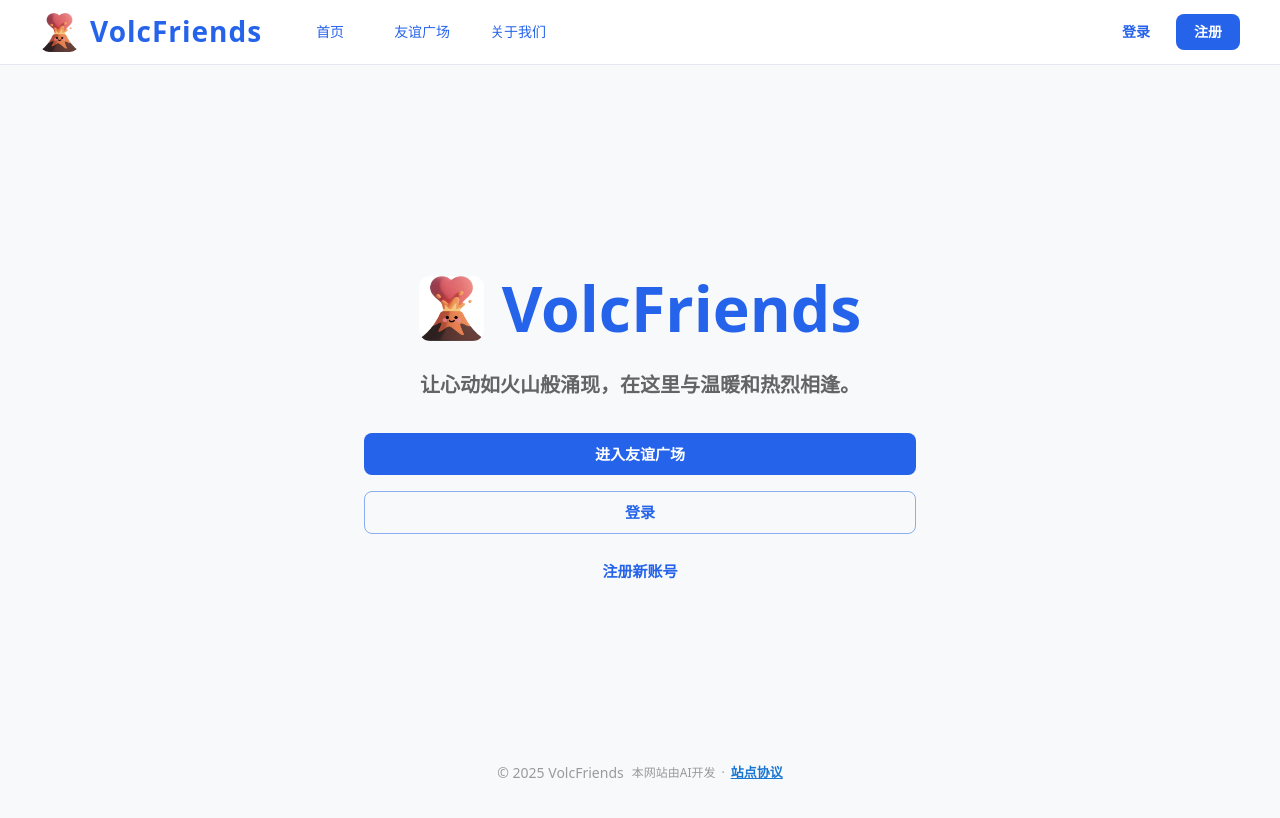
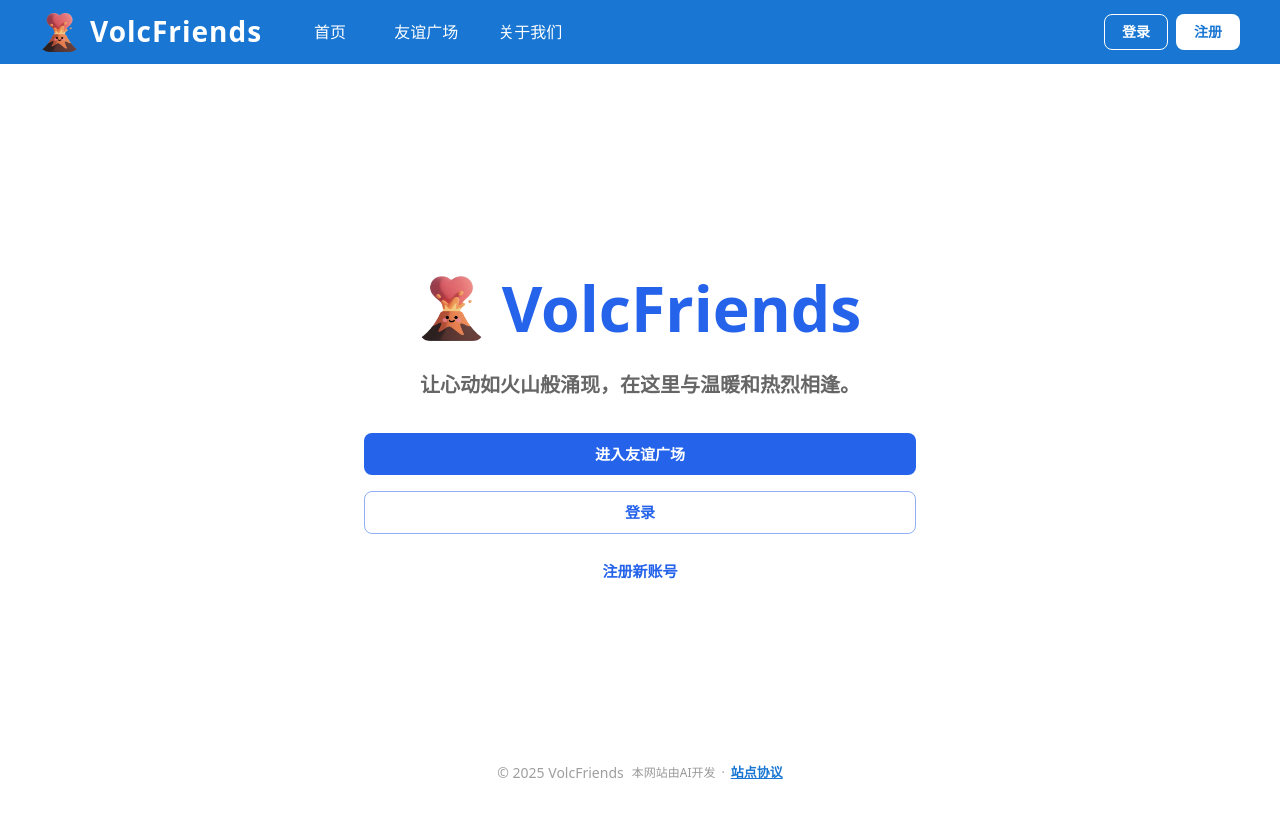
Before and after one commit to sdk-liuzhaoliang/volc-friends, a Next.js app: page / in a window 1280 px wide. Shown: the top 818 px of the page. Built offline with nearby package versions, Linux system fonts and the light colour scheme; no server answers.

Commit message:
修复React水合错误：统一服务端和客户端渲染，优化导航栏样式

```diff
--- a/src/app/layout.tsx
+++ b/src/app/layout.tsx
@@ -12,7 +12,7 @@ export const metadata: Metadata = {
 export default function RootLayout({ children }: { children: React.ReactNode }) {
   return (
     <html lang="en">
-      <body style={{ background: '#f7f9fb', minHeight: '100vh' }}>
+      <body style={{ background: '#ffffff', minHeight: '100vh' }}>
         <ThemeRegistry>
           <UserProvider>
             <div>
--- a/src/app/page.tsx
+++ b/src/app/page.tsx
@@ -1,7 +1,7 @@
 "use client";
 import { Box, Button, Typography, Stack, Container, Dialog, DialogTitle, DialogContent, DialogActions } from "@mui/material";
 import { useRouter } from "next/navigation";
-import { useState } from "react";
+import { useState, useEffect } from "react";
 import Avatar from "@mui/material/Avatar";
 import { useUser } from "@/context/UserContext";
 
@@ -9,19 +9,23 @@ export default function HomePage() {
   const router = useRouter();
   const [protocolOpen, setProtocolOpen] = useState(false);
   const { user, setUser, loadingUser } = useUser();
-  // 去除 hydrated
+  const [hydrated, setHydrated] = useState(false);
+
+  useEffect(() => {
+    setHydrated(true);
+  }, []);
 
   const handleLogout = async () => {
     await fetch("/api/auth/logout", { method: "POST" });
     if (typeof window !== 'undefined') localStorage.removeItem('token');
     setUser(null);
   };
-  // 不要 if (loadingUser) return null;
-  if (typeof window === 'undefined' || loadingUser) {
+
+  if (!hydrated || loadingUser) {
     return (
       <Container maxWidth="sm" sx={{ minHeight: '100vh', display: 'flex', flexDirection: 'column', justifyContent: 'center', alignItems: 'center', position: 'relative', pb: 8 }}>
         <Box display="flex" alignItems="center" mb={3}>
-          <img src="/logo.png" alt="VolcFriends Logo" style={{ width: 52, height: 52, marginRight: 14, borderRadius: 11, background: '#fff' }} />
+          <img src="/icon.png" alt="VolcFriends Logo" style={{ width: 52, height: 52, marginRight: 14, borderRadius: 11 }} />
           <Typography variant="h3" fontWeight={700} color="primary.main">VolcFriends</Typography>
         </Box>
         <Typography variant="h6" color="text.secondary" mb={4} align="center">
@@ -37,7 +41,7 @@ export default function HomePage() {
   return (
     <Container maxWidth="sm" sx={{ minHeight: '100vh', display: 'flex', flexDirection: 'column', justifyContent: 'center', alignItems: 'center', position: 'relative', pb: 8 }}>
       <Box display="flex" alignItems="center" mb={3}>
-        <img src="/logo.png" alt="VolcFriends Logo" style={{ width: 65, height: 65, marginRight: 18, borderRadius: 11, background: '#fff' }} />
+        <img src="/icon.png" alt="VolcFriends Logo" style={{ width: 65, height: 65, marginRight: 18, borderRadius: 11 }} />
         <Typography variant="h3" fontWeight={700} color="primary.main" sx={{ fontSize: 62.5 }}>
           VolcFriends
         </Typography>
--- a/src/components/NavBar.tsx
+++ b/src/components/NavBar.tsx
@@ -44,12 +44,19 @@ export default function NavBar() {
     });
   }, [pathname, hydrated]);
 
-  if (typeof window === 'undefined' || loadingUser) {
+  if (!hydrated || loadingUser) {
     return (
-      <AppBar position="fixed" color="default" elevation={0} sx={{ mb: 2, bgcolor: '#fff', boxShadow: 'none', width: '100vw' }}>
+      <AppBar position="fixed" color="default" elevation={0} sx={{ mb: 2, bgcolor: '#1976d2', boxShadow: 'none', width: '100vw' }}>
         <Toolbar sx={{ width: '100%', px: 0, minHeight: 64 }}>
+          {/* 左侧logo+标题，pl:2 */}
+          <Box sx={{ display: 'flex', alignItems: 'center', minWidth: 0, flex: '0 0 auto', pl: 2 }}>
+            <img src="/icon.png" alt="VolcFriends Logo" style={{ width: 39, height: 39, marginRight: 11, borderRadius: 9 }} />
+            <Typography variant="h5" color="white" fontWeight={800} letterSpacing={1} sx={{ flexShrink: 0, fontSize: 28 }}>
+              VolcFriends
+            </Typography>
+          </Box>
           <Box sx={{ flex: '1 1 0%' }} />
-          <Box sx={{ width: 36, height: 36, borderRadius: '50%', bgcolor: '#f3f6fa' }} />
+          <Box sx={{ width: 36, height: 36, borderRadius: '50%', bgcolor: 'rgba(255,255,255,0.2)', mr: 2 }} />
         </Toolbar>
       </AppBar>
     );
@@ -70,26 +77,26 @@ export default function NavBar() {
   };
 
   return (
-    <AppBar position="fixed" color="default" elevation={0} sx={{ mb: 2, bgcolor: '#fff', boxShadow: 'none', width: '100vw', borderBottom: '1px solid #e5eaf2' }}>
+    <AppBar position="fixed" color="default" elevation={0} sx={{ mb: 2, bgcolor: '#1976d2', boxShadow: 'none', width: '100vw' }}>
       <Toolbar sx={{ width: '100%', px: 0, minHeight: 64 }}>
         {/* 左侧logo+标题，pl:2 */}
         <Box sx={{ display: 'flex', alignItems: 'center', minWidth: 0, flex: '0 0 auto', pl: 2 }}>
           <Link href="/" style={{ display: "flex", alignItems: "center", textDecoration: "none" }}>
-            <img src="/logo.png" alt="VolcFriends Logo" style={{ width: 39, height: 39, marginRight: 11, borderRadius: 9, background: '#fff' }} />
-            <Typography variant="h5" color="primary" fontWeight={800} letterSpacing={1} sx={{ flexShrink: 0, fontSize: 28 }}>
+            <img src="/icon.png" alt="VolcFriends Logo" style={{ width: 39, height: 39, marginRight: 11, borderRadius: 9 }} />
+            <Typography variant="h5" color="white" fontWeight={800} letterSpacing={1} sx={{ flexShrink: 0, fontSize: 28 }}>
               VolcFriends
             </Typography>
           </Link>
         </Box>
         {/* 菜单按钮区，flex:1自适应 */}
         <Box sx={{ display: 'flex', alignItems: 'center', flex: '1 1 0%', justifyContent: 'flex-start', ml: 3 }}>
-          <Button color="primary" component={Link} href="/" sx={{ mx: 1.5, fontWeight: 500 }}>
+          <Button sx={{ mx: 1.5, fontWeight: 500, color: 'white', fontSize: 16, '&:hover': { bgcolor: 'rgba(255,255,255,0.1)' } }} component={Link} href="/">
             首页
           </Button>
-          <Button color="primary" component={Link} href="/square" sx={{ mx: 1.5, fontWeight: 500 }}>
+          <Button sx={{ mx: 1.5, fontWeight: 500, color: 'white', fontSize: 16, '&:hover': { bgcolor: 'rgba(255,255,255,0.1)' } }} component={Link} href="/square">
             友谊广场
           </Button>
-          <Button color="primary" component={Link} href="/about" sx={{ mx: 1.5, fontWeight: 500 }}>
+          <Button sx={{ mx: 1.5, fontWeight: 500, color: 'white', fontSize: 16, '&:hover': { bgcolor: 'rgba(255,255,255,0.1)' } }} component={Link} href="/about">
             关于我们
           </Button>
         </Box>
@@ -105,12 +112,12 @@ export default function NavBar() {
                   sx={{
                     display: 'flex', alignItems: 'center', cursor: 'pointer',
                     px: 1, py: 0.5, borderRadius: 2,
-                    '&:hover': { bgcolor: 'rgba(0,0,0,0.04)' }
+                    '&:hover': { bgcolor: 'rgba(255,255,255,0.1)' }
                   }}
                 >
                   <Avatar src={user.avatar} alt={user.nickname} sx={{ width: 36, height: 36 }} />
-                  <Typography noWrap fontWeight={700} fontSize={16} maxWidth={90} sx={{ ml: 1 }}>{user.nickname}</Typography>
-                  <KeyboardArrowDown sx={{ ml: 0.5, fontSize: 22, color: 'text.secondary' }} />
+                  <Typography noWrap fontWeight={700} fontSize={16} maxWidth={90} sx={{ ml: 1, color: 'white' }}>{user.nickname}</Typography>
+                  <KeyboardArrowDown sx={{ ml: 0.5, fontSize: 22, color: 'white' }} />
                 </Box>
                 <Menu anchorEl={anchorEl} open={Boolean(anchorEl)} onClose={handleClose}>
                   <MenuItem onClick={() => { handleClose(); router.push("/profile"); }}>我的信息</MenuItem>
@@ -119,8 +126,8 @@ export default function NavBar() {
               </>
             ) : (
               <>
-                <Button color="primary" component={Link} href="/login" sx={{ mr: 1 }}>登录</Button>
-                <Button variant="contained" color="primary" component={Link} href="/register">注册</Button>
+                <Button variant="outlined" sx={{ mr: 1, color: 'white', borderColor: 'white', '&:hover': { bgcolor: 'rgba(255,255,255,0.1)', borderColor: 'white' } }} component={Link} href="/login">登录</Button>
+                <Button variant="contained" sx={{ bgcolor: 'white', color: '#1976d2', fontWeight: 600, '&:hover': { bgcolor: '#f5f5f5' } }} component={Link} href="/register">注册</Button>
               </>
             )
           )}
```
Also changed, not shown: public/icon.png (renamed from public/logo.png).
